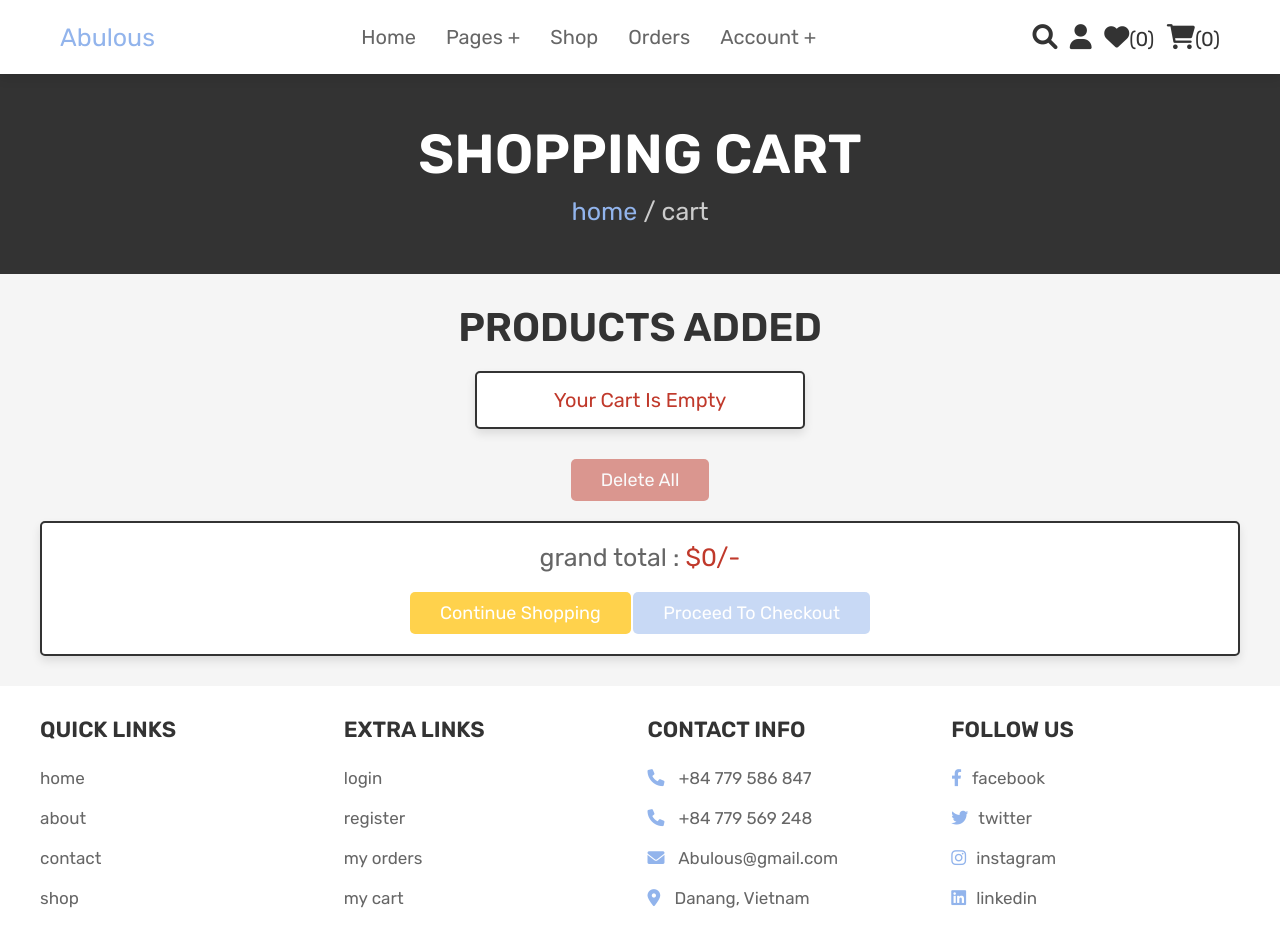
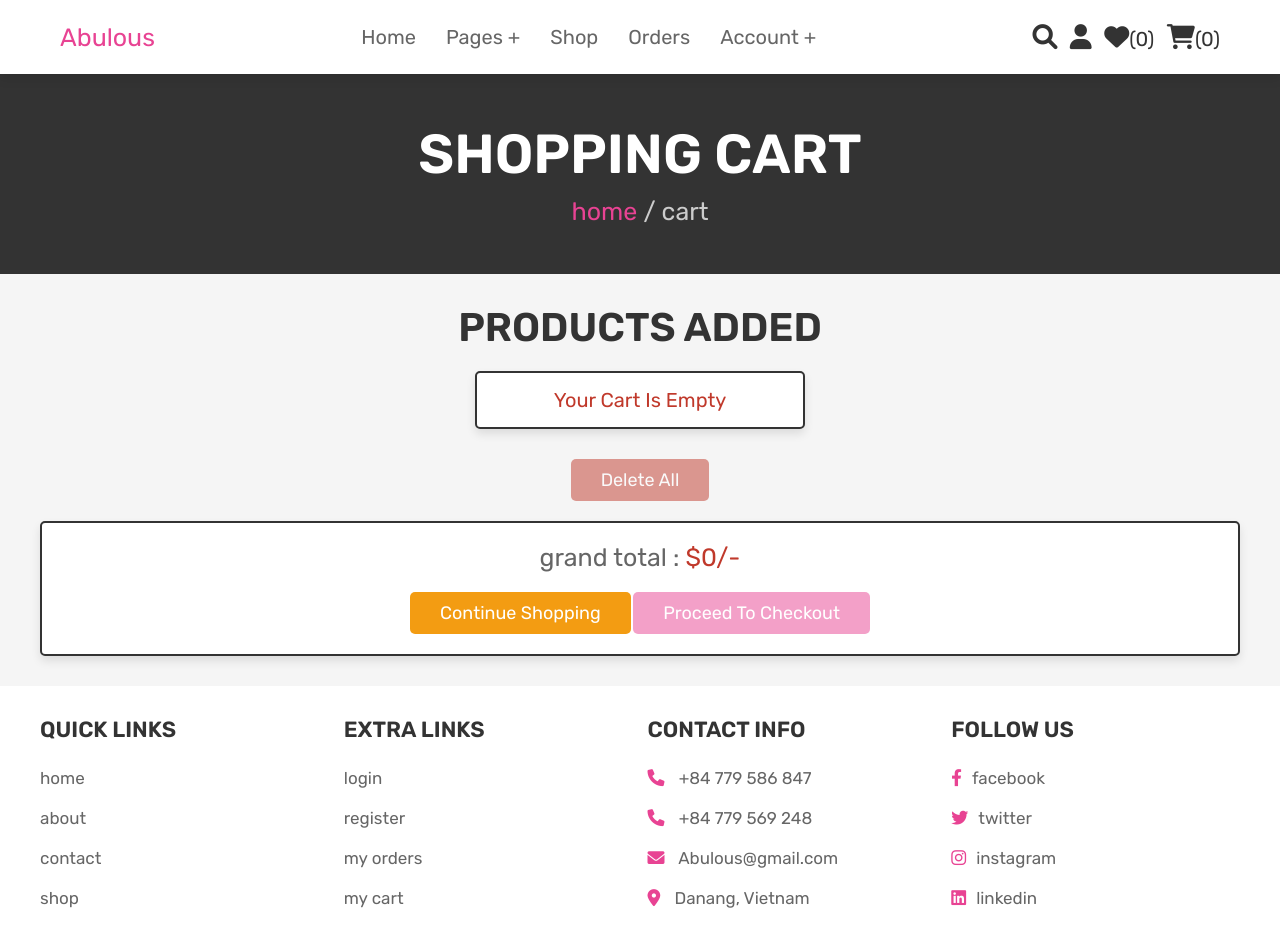
Before and after one commit to Ngannguyen0308/Furniture-e-commerce-website, a PHP site: page /cart.php in a window 1280 px wide. Run offline with PHP 8.4, Linux system fonts and the light colour scheme; a user stored in the database is signed in; data comes from the database, SQL or seed files in the repository; data that the repository does not hold is empty.

Commit message:
Update style.css

```diff
--- a/css/style.css
+++ b/css/style.css
@@ -1,9 +1,9 @@
 @import url('https://fonts.googleapis.com/css2?family=Rubik:wght@300;400;500;600&display=swap');
 
 :root{
-   --navy:#92B4EC;
+   --pink:#e84393;
    --red:#c0392b;
-   --orange:#FFD24C;
+   --orange:#f39c12;
    --black:#333;
    --white:#fff;
    --light-color:#666;
@@ -23,7 +23,7 @@
 }
 
 *::selection{
-   background-color: var(--navy);
+   background-color: var(--pink);
    color:var(--white);
 }
 
@@ -37,7 +37,7 @@
 }
 
 *::-webkit-scrollbar-thumb{
-   background-color: var(--navy);
+   background-color: var(--pink);
 }
 
 html{
@@ -104,7 +104,7 @@ section{
 }
 
 .btn{
-   background-color: var(--navy);
+   background-color: var(--pink);
 }
 
 .delete-btn{
@@ -161,7 +161,7 @@ section{
 }
 
 .heading p a{
-   color:var(--navy);
+   color:var(--pink);
 }
 
 .heading p a:hover{
@@ -202,7 +251,7 @@ section{
 
 .header .flex .logo{
    font-size: 2.5rem;
-   color:var(--navy);
+   color:var(--pink);
 }
 
 .header .flex .navbar ul{
@@ -970,13 +1019,13 @@ section{
 
 .footer .box-container a i,
 .footer .box-container p i{
-   color:var(--navy);
+   color:var(--pink);
    padding-right: 1rem;
 }
 
 .footer .box-container a:hover{
    text-decoration: underline;
-   color:var(--navy);
+   color:var(--pink);
 }
 
 .footer .credit{
```
Also changed, not shown: other parts of css/style.css (+57 -8 lines).
